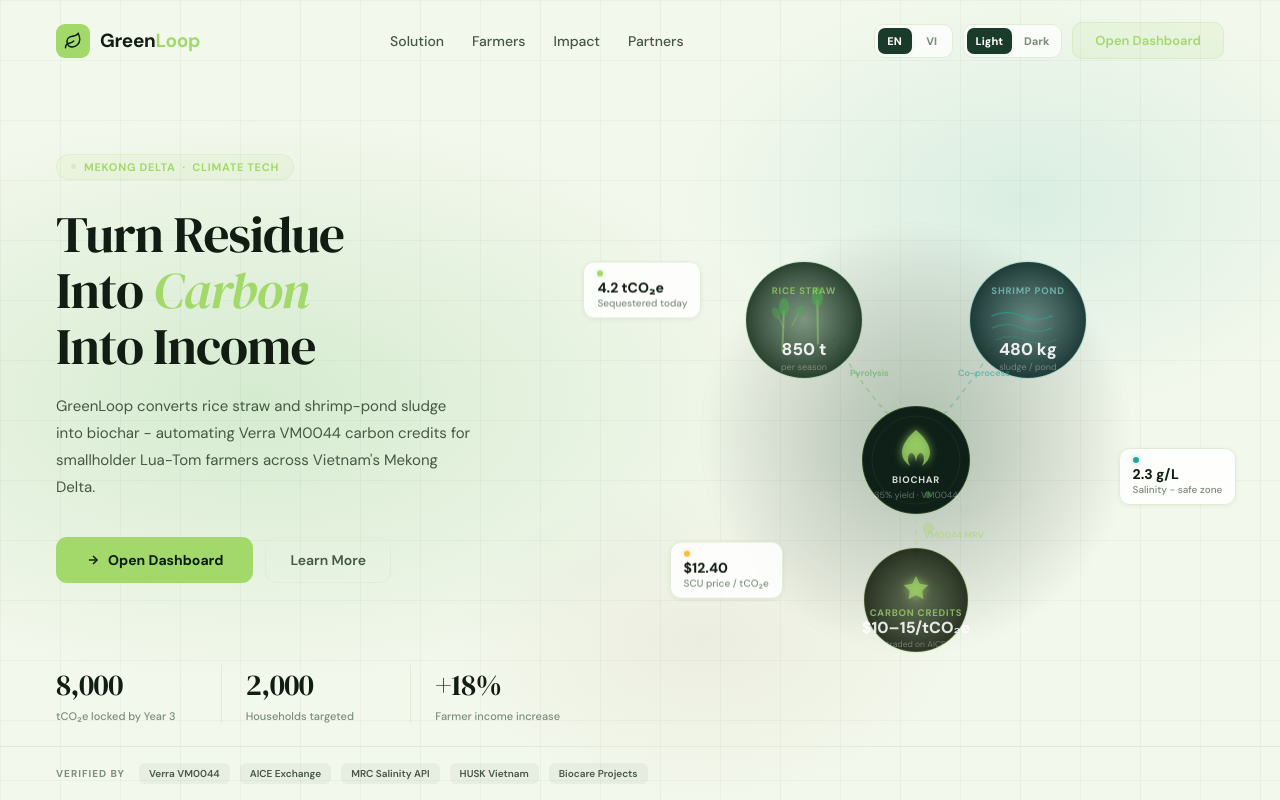
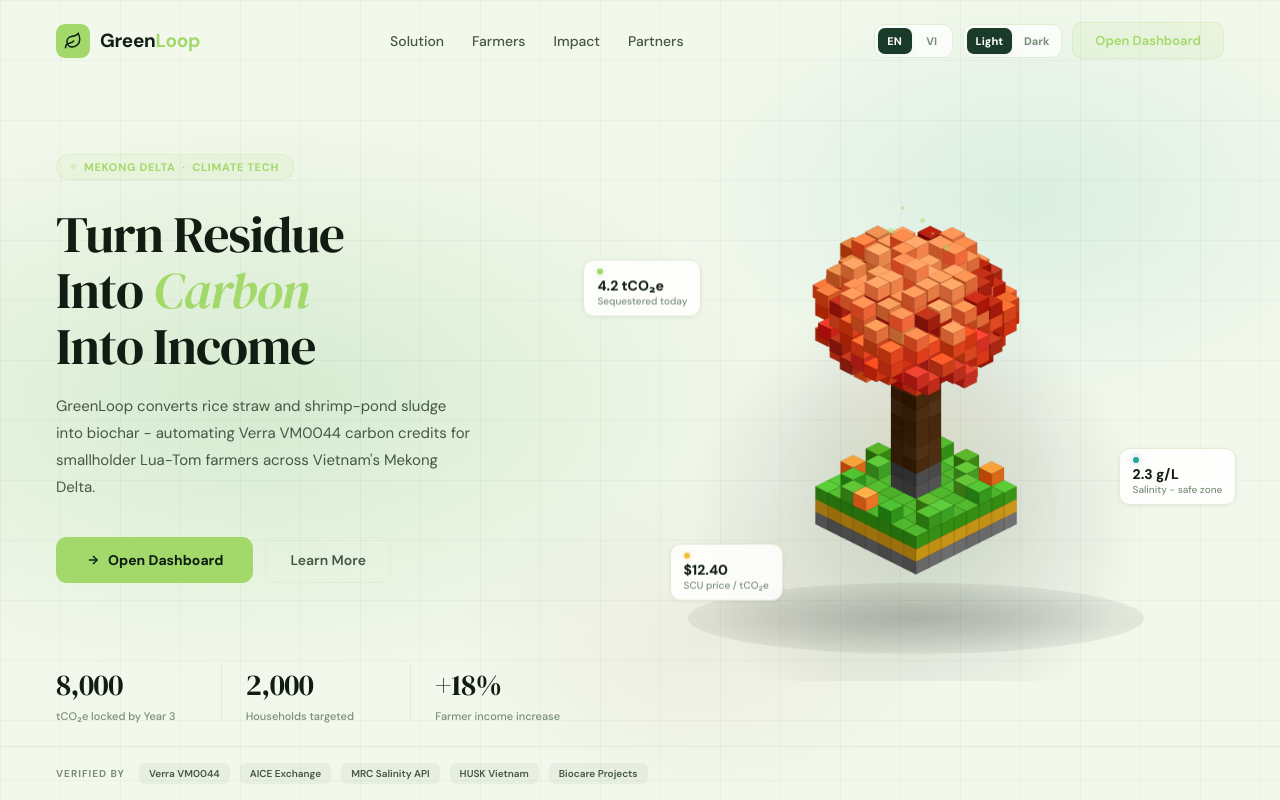
Before and after one commit to sun0810pi/GreenLoop, a plain HTML site: page index.html in a window 1280 px wide. Drawn offline with Linux system fonts and the light colour scheme; animation ran at ten frames a second.

Commit message:
Update index.html

```diff
--- a/index.html
+++ b/index.html
@@ -549,104 +549,7 @@ body[data-theme="dark"] .bottnav{background:var(--bgc);border-color:var(--border
 
       <!-- Hình mô phỏng chuỗi xử lý -->
       <div class="l-illustration">
-        <svg viewBox="0 0 520 480" xmlns="http://www.w3.org/2000/svg">
-          <defs>
-            <radialGradient id="bgGlow" cx="50%" cy="50%" r="50%">
-              <stop offset="0%" stop-color="#2d5a3d" stop-opacity=".35"/>
-              <stop offset="100%" stop-color="#0b1c12" stop-opacity="0"/>
-            </radialGradient>
-            <radialGradient id="nRice" cx="50%" cy="50%" r="50%">
-              <stop offset="0%" stop-color="#3a6045" stop-opacity=".6"/>
-              <stop offset="100%" stop-color="#162e1c" stop-opacity=".9"/>
-            </radialGradient>
-            <radialGradient id="nShrimp" cx="50%" cy="50%" r="50%">
-              <stop offset="0%" stop-color="#1a4842" stop-opacity=".6"/>
-              <stop offset="100%" stop-color="#0b2826" stop-opacity=".9"/>
-            </radialGradient>
-            <radialGradient id="nCarbon" cx="50%" cy="50%" r="50%">
-              <stop offset="0%" stop-color="#283a1a" stop-opacity=".7"/>
-              <stop offset="100%" stop-color="#151e0f" stop-opacity=".9"/>
-            </radialGradient>
-            <filter id="glow" x="-40%" y="-40%" width="180%" height="180%">
-              <feGaussianBlur stdDeviation="4" result="blur"/>
-              <feMerge><feMergeNode in="blur"/><feMergeNode in="SourceGraphic"/></feMerge>
-            </filter>
-          </defs>
-
-          <!-- Vầng nền phía ngoài -->
-          <circle cx="260" cy="240" r="215" fill="url(#bgGlow)"/>
-          <circle cx="260" cy="240" r="215" fill="none" stroke="rgba(163,217,106,.05)" stroke-width="1"/>
-          <circle cx="260" cy="240" r="168" fill="none" stroke="rgba(163,217,106,.04)" stroke-width="1" stroke-dasharray="5 9"/>
-          <circle cx="260" cy="240" r="118" fill="none" stroke="rgba(163,217,106,.03)" stroke-width="1" stroke-dasharray="3 6"/>
-
-          <!-- Đường nối giữa các nguồn nguyên liệu -->
-          <path d="M 177 140 Q 210 195 243 228" stroke="rgba(76,175,80,.35)" stroke-width="1.5" fill="none" stroke-dasharray="5 5"/>
-          <path d="M 343 140 Q 310 195 277 228" stroke="rgba(38,166,154,.35)" stroke-width="1.5" fill="none" stroke-dasharray="5 5"/>
-          <path d="M 260 302 L 260 360" stroke="rgba(163,217,106,.4)" stroke-width="1.5" fill="none" stroke-dasharray="5 5"/>
-          <path d="M 225 393 Q 100 360 118 195 Q 128 155 150 143" stroke="rgba(163,217,106,.1)" stroke-width="1" fill="none" stroke-dasharray="3 7"/>
-          <path d="M 295 393 Q 420 360 402 195 Q 392 155 370 143" stroke="rgba(163,217,106,.1)" stroke-width="1" fill="none" stroke-dasharray="3 7"/>
-
-          <!-- Mũi tên cho các đường nối -->
-          <polygon points="243,228 237,218 251,218" fill="rgba(76,175,80,.5)"/>
-          <polygon points="277,228 269,218 283,218" fill="rgba(38,166,154,.5)"/>
-          <polygon points="260,362 255,352 265,352" fill="rgba(163,217,106,.5)"/>
-
-          <!-- Cụm rơm lúa -->
-          <circle cx="148" cy="122" r="58" fill="url(#nRice)" stroke="rgba(76,175,80,.2)" stroke-width="1.5"/>
-          <!-- Thân lúa có chuyển động nhẹ -->
-          <g transform-origin="132 148">
-            <line x1="132" y1="148" x2="132" y2="108" stroke="rgba(163,217,106,.6)" stroke-width="1.5" stroke-linecap="round" class="ls"/>
-            <ellipse cx="132" cy="104" rx="5" ry="9" fill="rgba(76,175,80,.55)" transform="rotate(-10 132 104)" class="ls"/>
-            <line x1="128" y1="130" x2="122" y2="118" stroke="rgba(163,217,106,.4)" stroke-width="1" stroke-linecap="round"/>
-            <ellipse cx="120" cy="115" rx="3.5" ry="6" fill="rgba(76,175,80,.4)" transform="rotate(-25 120 115)"/>
-            <line x1="136" y1="128" x2="142" y2="116" stroke="rgba(163,217,106,.4)" stroke-width="1" stroke-linecap="round"/>
-            <ellipse cx="144" cy="113" rx="3.5" ry="6" fill="rgba(76,175,80,.4)" transform="rotate(20 144 113)"/>
-          </g>
-          <g transform-origin="160 148">
-            <line x1="160" y1="148" x2="160" y2="105" stroke="rgba(163,217,106,.6)" stroke-width="1.5" stroke-linecap="round" class="ls2"/>
-            <ellipse cx="160" cy="101" rx="5.5" ry="10" fill="rgba(76,175,80,.6)" class="ls2"/>
-          </g>
-          <!-- Nhãn và số liệu của cụm lúa -->
-          <text x="148" y="96" text-anchor="middle" fill="rgba(163,217,106,.7)" font-family="DM Sans,sans-serif" font-size="9.5" font-weight="700" letter-spacing=".8">RICE STRAW</text>
-          <text x="148" y="157" text-anchor="middle" fill="rgba(255,255,255,.9)" font-family="DM Sans,sans-serif" font-size="17" font-weight="800">850 t</text>
-          <text x="148" y="172" text-anchor="middle" fill="rgba(255,255,255,.35)" font-family="DM Sans,sans-serif" font-size="9">per season</text>
-
-          <!-- Cụm ao tôm -->
-          <circle cx="372" cy="122" r="58" fill="url(#nShrimp)" stroke="rgba(38,166,154,.22)" stroke-width="1.5"/>
-          <!-- Gợn nước trong ao -->
-          <path d="M 336 118 Q 351 111 366 118 Q 381 125 396 118" stroke="rgba(38,166,154,.6)" stroke-width="1.5" fill="none" stroke-linecap="round"/>
-          <path d="M 336 130 Q 351 123 366 130 Q 381 137 396 130" stroke="rgba(38,166,154,.45)" stroke-width="1.5" fill="none" stroke-linecap="round"/>
-          <path d="M 340 142 Q 355 135 370 142 Q 385 149 400 142" stroke="rgba(38,166,154,.25)" stroke-width="1.5" fill="none" stroke-linecap="round"/>
-          <text x="372" y="96" text-anchor="middle" fill="rgba(128,203,196,.75)" font-family="DM Sans,sans-serif" font-size="9.5" font-weight="700" letter-spacing=".8">SHRIMP POND</text>
-          <text x="372" y="157" text-anchor="middle" fill="rgba(255,255,255,.9)" font-family="DM Sans,sans-serif" font-size="17" font-weight="800">480 kg</text>
-          <text x="372" y="172" text-anchor="middle" fill="rgba(255,255,255,.35)" font-family="DM Sans,sans-serif" font-size="9">sludge / pond</text>
-
-          <!-- Lõi biochar ở giữa -->
-          <circle cx="260" cy="262" r="54" fill="#0e2017" stroke="rgba(163,217,106,.18)" stroke-width="2"/>
-          <circle cx="260" cy="262" r="44" fill="none" stroke="rgba(163,217,106,.07)" stroke-width="1"/>
-          <!-- Biểu tượng nhiệt phân -->
-          <path d="M260 232 C246 244 240 258 254 268 C248 256 258 248 260 264 C262 248 272 256 266 268 C280 258 274 244 260 232Z" fill="rgba(163,217,106,.72)" filter="url(#glow)"/>
-          <text x="260" y="285" text-anchor="middle" fill="rgba(255,255,255,.85)" font-family="DM Sans,sans-serif" font-size="9.5" font-weight="700" letter-spacing=".8">BIOCHAR</text>
-          <text x="260" y="300" text-anchor="middle" fill="rgba(255,255,255,.35)" font-family="DM Sans,sans-serif" font-size="9">35% yield · VM0044</text>
-
-          <!-- Cụm tín chỉ carbon -->
-          <circle cx="260" cy="402" r="52" fill="url(#nCarbon)" stroke="rgba(163,217,106,.28)" stroke-width="1.5"/>
-          <!-- Huy hiệu xác nhận -->
-          <path d="M260 378 l3.8 7.7 8.5 1.2 -6.1 6 1.4 8.4 -7.6-4 -7.6 4 1.4-8.4 -6.1-6 8.5-1.2Z" fill="rgba(163,217,106,.65)" filter="url(#glow)"/>
-          <text x="260" y="418" text-anchor="middle" fill="rgba(163,217,106,.75)" font-family="DM Sans,sans-serif" font-size="9.5" font-weight="700" letter-spacing=".8">CARBON CREDITS</text>
-          <text x="260" y="435" text-anchor="middle" fill="rgba(255,255,255,.88)" font-family="DM Sans,sans-serif" font-size="16" font-weight="800">$10–15/tCO₂e</text>
-          <text x="260" y="449" text-anchor="middle" fill="rgba(255,255,255,.32)" font-family="DM Sans,sans-serif" font-size="8.5">traded on AICE</text>
-
-          <!-- Hạt CO₂ được giữ lại -->
-          <circle cx="242" cy="330" r="5" fill="rgba(163,217,106,.7)" class="c1"/>
-          <circle cx="272" cy="315" r="3.5" fill="rgba(76,175,80,.55)" class="c2"/>
-          <circle cx="258" cy="308" r="4.5" fill="rgba(163,217,106,.5)" class="c3"/>
-
-          <!-- Chú thích cho các bước xử lý -->
-          <text x="194" y="178" fill="rgba(76,175,80,.6)" font-family="DM Sans,sans-serif" font-size="9" font-weight="600">Pyrolysis</text>
-          <text x="302" y="178" fill="rgba(38,166,154,.6)" font-family="DM Sans,sans-serif" font-size="9" font-weight="600">Co-process</text>
-          <text x="268" y="340" fill="rgba(163,217,106,.6)" font-family="DM Sans,sans-serif" font-size="9" font-weight="600">VM0044 MRV</text>
-        </svg>
+        <canvas id="voxelTree" width="520" height="480" style="width:100%;height:auto;display:block;"></canvas>
       </div>
     </div>
   </div>
@@ -1724,6 +1627,225 @@ function initApp() {
 
 setTheme(theme);
 refreshCopy();
+
+/* ── Voxel Tree – Interactive (rotate + sway) ── */
+(function () {
+  const cv = document.getElementById('voxelTree');
+  if (!cv) return;
+  const ctx = cv.getContext('2d');
+  cv.width = 620; cv.height = 580;
+
+  const S = 15, HS = 7.5;   // voxel size
+  const CX = 310, CY = 385; // screen centre (pivot = trunk 3.5,3.5)
+
+  // ── Input ──────────────────────────────────────────────────────
+  let rot = 0, vel = 0, drag = false, lastX = 0, hov = false, wasHov = false;
+  const gX = e => e.touches ? e.touches[0].clientX : e.clientX;
+  cv.style.cursor = 'grab';
+  cv.addEventListener('mousedown',  e=>{drag=true;lastX=gX(e);vel=0;cv.style.cursor='grabbing';});
+  cv.addEventListener('touchstart', e=>{drag=true;lastX=gX(e);vel=0;e.preventDefault();},{passive:false});
+  window.addEventListener('mousemove',  e=>{if(!drag)return;const d=gX(e)-lastX;rot+=d*.008;vel=d*.008;lastX=gX(e);});
+  window.addEventListener('touchmove',  e=>{if(!drag)return;const d=gX(e)-lastX;rot+=d*.008;vel=d*.008;lastX=gX(e);e.preventDefault();},{passive:false});
+  window.addEventListener('mouseup',  ()=>{drag=false;cv.style.cursor='grab';});
+  window.addEventListener('touchend', ()=>{drag=false;});
+  cv.addEventListener('mouseenter', ()=>{hov=true;});
+  cv.addEventListener('mouseleave', ()=>{hov=false;});
+
+  // ── Colour helpers ─────────────────────────────────────────────
+  function hexRGB(h){ return [parseInt(h.slice(1,3),16),parseInt(h.slice(3,5),16),parseInt(h.slice(5,7),16)]; }
+  function rgb(r,g,b){ return `rgb(${Math.min(255,Math.max(0,r|0))},${Math.min(255,Math.max(0,g|0))},${Math.min(255,Math.max(0,b|0))})` }
+  function shiftCol(hex, br, rs=0, gs=0, bs=0){
+    const [r,g,b]=hexRGB(hex); return rgb(r+br+rs, g+br+gs, b+br+bs);
+  }
+
+  // ── Base palette: [top, lit-side, dark-side] ──────────────────
+  const BASE = {
+    stone: ['#9e9e9e','#6e6e6e','#4e4e4e'],
+    gold:  ['#f5c840','#c89618','#9e7410'],
+    grass: ['#54c032','#389016','#28700e'],
+    trunk: ['#7a5030','#4e2e12','#321c08'],
+    trkG:  ['#707070','#4e4e4e','#323232'],
+    lA:    ['#ff6e30','#d44018','#aa2c08'],
+    lB:    ['#ff5020','#cc3210','#a82008'],
+    lC:    ['#e83c28','#be2416','#980e08'],
+    lD:    ['#c83018','#a21808','#800c04'],
+    lE:    ['#ff9050','#dd6030','#bc4018'],
+    lF:    ['#ffa060','#e07840','#c05828'], // extra highlight
+    flower:['#ffaa40','#e07020','#c04c10'],
+    fern:  ['#58c030','#389018','#28700e'],
+  };
+
+  // Pre-compute per-voxel colour arrays with organic variation
+  function makeColors(mat, gx, gy, gz, isLeaf) {
+    const base = BASE[mat];
+    const seed = Math.abs(gx * 2246822519 ^ gy * 3266489917 ^ gz * 668265263) >>> 0;
+    const n01  = (seed & 0xff) / 255;            // 0‥1 unique per voxel
+    const br   = (n01 - 0.5) * (isLeaf ? 28 : 14); // brightness swing
+    const rs   = isLeaf ? (((seed>>8)&0xff)/255 - 0.5)*22 : 0; // red shift (orange ↔ red)
+    const gs   = isLeaf ? rs * -0.25 : 0;
+
+    // Extra: top-face of grass gets subtle green variation
+    if (mat === 'grass') {
+      const g2 = (((seed>>4)&0xf)/15 - 0.5)*18;
+      return [shiftCol(base[0], br, 0, g2, 0), shiftCol(base[1], br*0.6), shiftCol(base[2], br*0.4)];
+    }
+    return base.map(c => shiftCol(c, br, rs, gs, 0));
+  }
+
+  // ── Voxel list ─────────────────────────────────────────────────
+  const voxels = [];
+  function addV(gx, gy, gz, mat, leaf) {
+    voxels.push({
+      gx, gy, gz, mat, leaf,
+      cols: makeColors(mat, gx, gy, gz, leaf),
+      sdx:0, sdy:0,
+      dx:0,  dy:0,          // screen-space scatter displacement
+      vx:0,  vy:0,          // scatter velocity
+      sx:0,  sy:0,          // scatter target (set on mouseenter)
+    });
+  }
+
+  // Island 8×8
+  for (let x=0;x<=7;x++) for (let y=0;y<=7;y++){
+    addV(x,y,0,'stone',0); addV(x,y,1,'gold',0); addV(x,y,2,'grass',0);
+  }
+  // Decorative plants
+  [[0,1],[1,6],[2,0],[5,7],[6,0],[7,5],[0,5],[6,2],[1,1],[7,2],[2,7],[5,1],[0,3],[7,6],[3,7],[4,0],[6,5],[1,4]]
+    .forEach(([x,y])=>{ if(!(x>=3&&x<=4&&y>=3&&y<=4)) addV(x,y,3,Math.random()>.5?'flower':'fern',1); });
+  // Trunk 2×2, slightly tapered feel via colour
+  for (let gz=3;gz<=11;gz++)
+    [[3,3],[4,3],[3,4],[4,4]].forEach(([x,y])=>addV(x,y,gz,gz<5?'trkG':'trunk',0));
+
+  // ── Organic canopy (blob, not perfect sphere) ─────────────────
+  // Shape: ellipsoid slightly taller than wide + bumpy surface removal
+  const leafPal = ['lA','lB','lC','lD','lE','lF'];
+  for (let gx=-3;gx<=10;gx++) for (let gy=-3;gy<=10;gy++) for (let gz=11;gz<=23;gz++){
+    const dx=gx-3.5, dy=gy-3.5, dz=gz-16.5;
+    // Ellipsoid: wider horizontally than vertically
+    const rH = Math.sqrt(dx*dx + dy*dy);
+    const rE = Math.sqrt((rH/1.05)*(rH/1.05) + dz*dz); // slight horizontal stretch
+    if (rE > 5.0) continue;
+    // Bumpy surface noise to break up perfect sphere
+    const nSeed = (gx*31+gy*17+gz*7) & 0xff;
+    if (rE > 4.3 && nSeed % 3 === 0) continue;  // outer shell gaps
+    if (rE > 3.8 && nSeed % 7 === 6) continue;  // mid-shell micro-gaps
+
+    // Colour by height + noise
+    let ci = dz>2.5?5 : dz>1?4 : dz>0?0 : dz>-1.5?1 : dz>-3?2 : dz>-4.5?3 : 2;
+    const n = nSeed & 3;
+    ci = Math.min(5, Math.max(0, ci + (n===0 ? -1 : n===3 ? 1 : 0)));
+    addV(gx, gy, gz, leafPal[ci], 1);
+  }
+
+  // ── Projection: pivot at trunk centre (3.5, 3.5) ─────────────
+  const pr = (wx, wy, wz, cs, ss, by) => {
+    const rx=(wx-3.5)*cs-(wy-3.5)*ss, ry=(wx-3.5)*ss+(wy-3.5)*cs;
+    return [CX+(rx-ry)*S, CY+(rx+ry)*HS-wz*S+by];
+  };
+
+  // ── Draw one voxel ────────────────────────────────────────────
+  function dc(v, cs, ss, by) {
+    const ox=v.gx+v.sdx, oy=v.gy+v.sdy, c=[];
+    for(let dz=0;dz<=1;dz++) for(let dy=0;dy<=1;dy++) for(let dx=0;dx<=1;dx++){
+      const [px,py]=pr(ox+dx,oy+dy,v.gz+dz,cs,ss,by);
+      c.push([px+v.dx, py+v.dy]);
+    }
+    const cl=v.cols, vX=cs+ss, vY=cs-ss;
+    const f=(pts,ci)=>{
+      ctx.beginPath(); ctx.moveTo(pts[0][0],pts[0][1]);
+      for(let i=1;i<pts.length;i++) ctx.lineTo(pts[i][0],pts[i][1]);
+      ctx.closePath(); ctx.fillStyle=cl[ci]; ctx.fill();
+      ctx.strokeStyle='rgba(0,0,0,.18)'; ctx.lineWidth=.5; ctx.stroke();
+    };
+    f([c[4],c[5],c[7],c[6]], 0);                          // top
+    vX>0 ? f([c[1],c[3],c[7],c[5]],1) : f([c[0],c[2],c[6],c[4]],2); // X faces
+    vY>0 ? f([c[2],c[3],c[7],c[6]],2) : f([c[0],c[1],c[5],c[4]],1); // Y faces
+  }
+
+  // ── Set leaf scatter targets on mouseenter ────────────────────
+  function explodeLeaves() {
+    const cs=Math.cos(rot), ss=Math.sin(rot);
+    voxels.forEach(v => {
+      if (!v.leaf || v.gz < 12) return;          // ← only canopy leaves
+      const [px,py] = pr(v.gx+.5, v.gy+.5, v.gz+.5, cs, ss, 0);
+      const ang = Math.atan2(py-(CY-90), px-CX) + (Math.random()-.5)*1.6;
+      const str = 8 + Math.random()*24;           // ← subtle: 8‒32 px
+      v.sx = Math.cos(ang)*str;
+      v.sy = Math.sin(ang)*str;
+      v.vx = v.sx*.3; v.vy = v.sy*.3;
+    });
+  }
+
+  // ── Render loop ───────────────────────────────────────────────
+  function frame(ts) {
+    const t = ts * .001;
+    if (!drag) { rot += vel; vel *= .88; }
+    const cs=Math.cos(rot), ss=Math.sin(rot);
+    const by = Math.sin(t*.62)*7;                // island bob
+
+    if (hov && !wasHov) explodeLeaves();
+    wasHov = hov;
+
+    // Physics
+    voxels.forEach(v => {
+      // Only canopy leaves scatter; everything else stays locked at 0
+      const isScatter = v.leaf && v.gz >= 12;
+      const tx = (hov && isScatter) ? v.sx : 0;
+      const ty = (hov && isScatter) ? v.sy : 0;
+      const sp = hov ? .058 : .15;
+      const dm = hov ? .84  : .72;
+      v.vx += (tx-v.dx)*sp; v.vy += (ty-v.dy)*sp;
+      v.vx *= dm;           v.vy *= dm;
+      v.dx += v.vx;         v.dy += v.vy;
+
+      // Leaf sway (grid-space)
+      v.sdx=0; v.sdy=0;
+      if (v.leaf && v.gz>=12) {
+        const d=Math.hypot(v.gx-3.5,v.gy-3.5);
+        const ph=(v.gx*.88+v.gy*.66)*1.05, a=d*.08;
+        v.sdx=a*Math.sin(t*1.8+ph); v.sdy=a*Math.cos(t*1.45+ph+.7);
+      }
+    });
+
+    ctx.clearRect(0,0,620,580);
+
+    // Floating shadow
+    ctx.save();
+    ctx.translate(CX, CY+120+by*.4);
+    const sg=ctx.createRadialGradient(0,0,4,0,0,115);
+    sg.addColorStop(0,'rgba(0,0,0,.22)'); sg.addColorStop(1,'rgba(0,0,0,0)');
+    ctx.fillStyle=sg; ctx.scale(3.2,.5);
+    ctx.beginPath(); ctx.arc(0,0,85,0,Math.PI*2); ctx.fill();
+    ctx.restore();
+
+    // Canopy glow (warm rim light)
+    const cg=ctx.createRadialGradient(CX,CY-80,20,CX,CY-60,180);
+    cg.addColorStop(0,'rgba(255,120,30,.06)'); cg.addColorStop(1,'rgba(0,0,0,0)');
+    ctx.fillStyle=cg; ctx.fillRect(0,0,620,580);
+
+    // Ambient scene glow
+    const ag=ctx.createRadialGradient(CX,CY,0,CX,CY,270);
+    ag.addColorStop(0,'rgba(40,95,50,.18)'); ag.addColorStop(1,'rgba(0,0,0,0)');
+    ctx.fillStyle=ag; ctx.fillRect(0,0,620,580);
+
+    // Depth-sort + render
+    voxels
+      .map(v=>({ v, depth:(v.gx-3.5)*(cs+ss)+(v.gy-3.5)*(cs-ss) }))
+      .sort((a,b)=>a.depth-b.depth || a.v.gz-b.v.gz)
+      .forEach(({v})=>dc(v,cs,ss,by));
+
+    // Floating CO₂ particles
+    [{x:280,y:48,r:3.8,p:0},{x:318,y:28,r:2.8,p:1.1},{x:346,y:56,r:3.2,p:2.3},
+     {x:294,y:16,r:2.2,p:.7},{x:330,y:40,r:1.8,p:1.8}].forEach(p=>{
+      ctx.beginPath();
+      ctx.arc(p.x, p.y+Math.sin(t*1.1+p.p)*7, p.r, 0, Math.PI*2);
+      ctx.fillStyle='rgba(163,217,106,.48)'; ctx.fill();
+    });
+
+    requestAnimationFrame(frame);
+  }
+  requestAnimationFrame(frame);
+})();
 </script>
 </body>
 </html>
```
